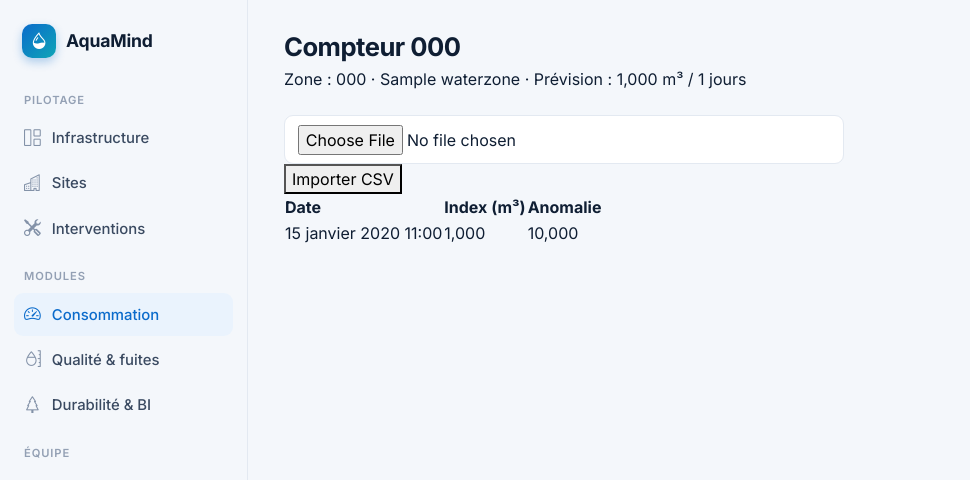
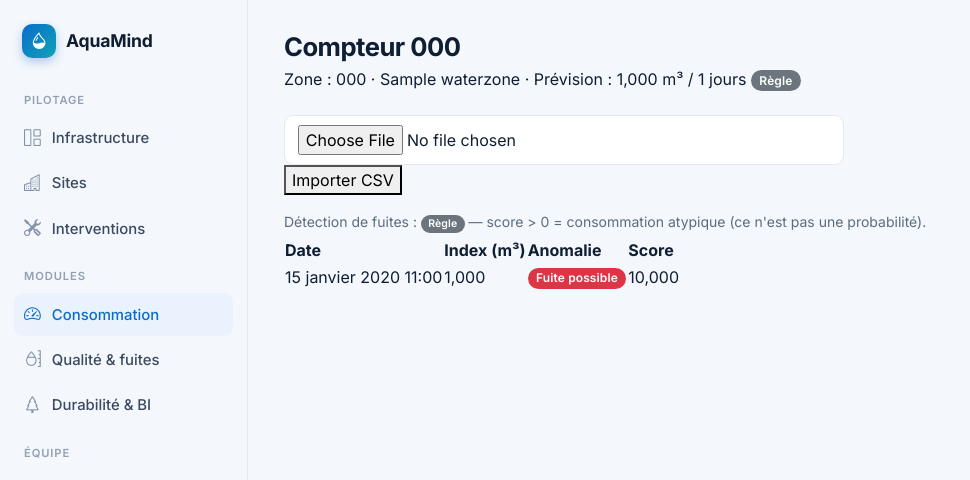
Before and after one commit to Mostapha00/smart-water-django, a Django app: page /consommation/compteurs/1/ in a window 1280 px wide. Shown: the top 480 px of the page, without its empty margins (0-970 px from the left). Run offline with Django 5.2, Linux system fonts and the light colour scheme; a user stored in the database is signed in; tables that the repository leaves empty hold one stand-in row (values such as "Sample post").

Commit message:
feat(ui): show whether a result comes from a model or a rule
- {% ml_badge %}: green "Modèle IA", amber "Modèle IA · démo", grey "Règle".
- Shown on equipment risk, meter forecasts, leak detection (with a
  "Fuite possible" badge per reading), quality tests and optimisation.
- README: AI section with each model, its fallback rule, and the design
  choices to explain at the presentation; quick start runs train_models.

```diff
--- a/infrastructure/templates/infrastructure/equipment_detail.html
+++ b/infrastructure/templates/infrastructure/equipment_detail.html
@@ -1,4 +1,5 @@
 {% extends "base.html" %}
+{% load aquamind_ml %}
 {% block title %}{{ equipment.reference }} · AquaMind{% endblock %}
 {% block content %}
 {% with eq=equipment %}
@@ -33,7 +34,7 @@
   <div class="col-md-6">
     <h2 class="h6 text-body-secondary text-uppercase">Risque de panne à 30 jours</h2>
     {% include "infrastructure/_risk.html" %}
-    <p class="small text-body-secondary mt-2">Modèle : {{ eq.model_version|default:"—" }} · calculé le {{ eq.predicted_at|date:"d/m/Y H:i"|default:"—" }}</p>
+    <p class="small text-body-secondary mt-2">{% ml_badge eq.model_version %} <span class="mono">{{ eq.model_version|default:"" }}</span> · calculé le {{ eq.predicted_at|date:"d/m/Y H:i"|default:"—" }}</p>
     <form method="post" action="{% url 'infrastructure:equipment_predict' eq.kind eq.pk %}">{% csrf_token %}<button class="btn btn-sm btn-outline-primary">Recalculer le risque</button></form>
   </div>
 </div>
--- /dev/null
+++ b/infrastructure/templatetags/aquamind_ml.py
@@ -0,0 +1,39 @@
+"""
+Badge qui indique d'où vient une prédiction : modèle d'IA entraîné, solveur, ou simple règle.
+
+    {% load aquamind_ml %}
+    {% ml_badge eq.model_version %}
+
+Vert « Modèle IA » : Random Forest, LightGBM, Isolation Forest ou solveur PuLP.
+Orange « Modèle IA · démo » : Random Forest entraîné sur trop peu de pannes pour être fiable.
+Gris « Règle » : calcul simple (moyenne, seuils, tri glouton), pas un modèle d'IA.
+"""
+from django import template
+from django.utils.html import format_html
+
+from infrastructure.services.artifacts import is_ml_version
+
+register = template.Library()
+
+
+def _is_demo(version):
+    if not version.startswith("random-forest"):
+        return False
+    from infrastructure.services.risk import load_model
+
+    artifact = load_model()
+    return bool(artifact and artifact.get("version") == version and artifact.get("metrics", {}).get("demo"))
+
+
+@register.simple_tag
+def ml_badge(version):
+    if not version:
+        return format_html('<span class="badge text-bg-light border" title="Pas encore calculé">non calculé</span>')
+    if is_ml_version(version):
+        if _is_demo(version):
+            return format_html(
+                '<span class="badge text-bg-warning" title="Modèle entraîné sur trop peu de pannes enregistrées : '
+                'démonstration de la méthode, prédiction non fiable. ({})">Modèle IA · démo</span>', version)
+        return format_html('<span class="badge text-bg-success" title="Résultat d\'un modèle d\'IA entraîné ou d\'un solveur ({})">'
+                           'Modèle IA</span>', version)
+    return format_html('<span class="badge text-bg-secondary" title="Règle simple, pas un modèle d\'IA ({})">Règle</span>', version)
--- a/quality_leaks/templates/quality_leaks/test_list.html
+++ b/quality_leaks/templates/quality_leaks/test_list.html
@@ -1,5 +1,6 @@
 {% extends "base.html" %}
+{% load aquamind_ml %}
 {% block content %}
 <h1>Analyses de qualité</h1>
-<ul>{% for test in tests %}<li>{{ test.zone }} — {{ test.sampled_at }} — {{ test.potability_probability|default:"non classifiée" }}</li>{% empty %}<li>Aucune analyse.</li>{% endfor %}</ul>
+<ul>{% for test in tests %}<li>{{ test.zone }} — {{ test.sampled_at }} — {{ test.potability_probability|default:"non classifiée" }} {% ml_badge test.model_version %}</li>{% empty %}<li>Aucune analyse.</li>{% endfor %}</ul>
 {% endblock %}
--- a/sustainability/templates/sustainability/optimization_detail.html
+++ b/sustainability/templates/sustainability/optimization_detail.html
@@ -1,2 +1,3 @@
 {% extends "base.html" %}
-{% block content %}<h1>Résultat d'optimisation</h1><p>Solver : {{ object.solver }} · Coût : {{ object.total_cost_tnd }} TND · Économies : {{ object.projected_savings_m3 }} m³</p><h2 class="h5">Recommandations</h2><ul>{% for project in object.recommendations %}<li>{{ project.name }} — {{ project.cost_tnd }} TND / {{ project.savings_m3 }} m³</li>{% endfor %}</ul>{% endblock %}
+{% load aquamind_ml %}
+{% block content %}<h1>Résultat d'optimisation</h1><p>Solver : {{ object.solver }} {% ml_badge object.solver %} · Coût : {{ object.total_cost_tnd }} TND · Économies : {{ object.projected_savings_m3 }} m³</p><h2 class="h5">Recommandations</h2><ul>{% for project in object.recommendations %}<li>{{ project.name }} — {{ project.cost_tnd }} TND / {{ project.savings_m3 }} m³</li>{% endfor %}</ul>{% endblock %}
--- a/templates/consumption/meter_detail.html
+++ b/templates/consumption/meter_detail.html
@@ -1,11 +1,15 @@
 {% extends "base.html" %}
+{% load aquamind_ml %}
 {% block content %}
 <h1>Compteur {{ meter.serial_number }}</h1>
-<p>Zone : {{ meter.zone }} · Prévision : {{ meter.forecast_m3|default:"-" }} m³ / {{ meter.horizon_days }} jours</p>
+<p>Zone : {{ meter.zone }} · Prévision : {{ meter.forecast_m3|default:"-" }} m³ / {{ meter.horizon_days }} jours {% ml_badge meter.model_version %}</p>
 <form method="post" enctype="multipart/form-data" action="{% url 'consumption:meter_import' meter.pk %}">
   {% csrf_token %}<input type="file" name="file" accept=".csv" required><button>Importer CSV</button>
 </form>
-<table><tr><th>Date</th><th>Index (m³)</th><th>Anomalie</th></tr>
-{% for reading in readings %}<tr><td>{{ reading.recorded_at }}</td><td>{{ reading.index_m3 }}</td><td>{{ reading.anomaly_score|default:"-" }}</td></tr>
-{% empty %}<tr><td colspan="3">Aucun relevé.</td></tr>{% endfor %}</table>
+{% with analysed=readings.last %}<p class="small text-body-secondary mt-3 mb-1">Détection de fuites : {% ml_badge analysed.model_version %} — score &gt; 0 = consommation atypique (ce n'est pas une probabilité).</p>{% endwith %}
+<table><tr><th>Date</th><th>Index (m³)</th><th>Anomalie</th><th>Score</th></tr>
+{% for reading in readings %}<tr><td>{{ reading.recorded_at }}</td><td>{{ reading.index_m3 }}</td>
+<td>{% if reading.is_anomaly %}<span class="badge text-bg-danger">Fuite possible</span>{% elif reading.is_anomaly is False %}Normal{% else %}-{% endif %}</td>
+<td>{{ reading.anomaly_score|default:"-" }}</td></tr>
+{% empty %}<tr><td colspan="4">Aucun relevé.</td></tr>{% endfor %}</table>
 {% endblock %}
--- a/templates/consumption/meter_list.html
+++ b/templates/consumption/meter_list.html
@@ -1,10 +1,11 @@
 {% extends "base.html" %}
+{% load aquamind_ml %}
 {% block content %}
 <h1>Compteurs d'eau</h1>
 <ul>
   {% for meter in meters %}
     <li><a href="{% url 'consumption:meter_detail' meter.pk %}">{{ meter.serial_number }}</a>
-      — {{ meter.zone }} — prévision: {{ meter.forecast_m3|default:"-" }} m³</li>
+      — {{ meter.zone }} — prévision: {{ meter.forecast_m3|default:"-" }} m³ {% ml_badge meter.model_version %}</li>
   {% empty %}<li>Aucun compteur.</li>{% endfor %}
 </ul>
 {% endblock %}
```
Also changed, not shown: README.md, infrastructure/templatetags/__init__.py (added).
